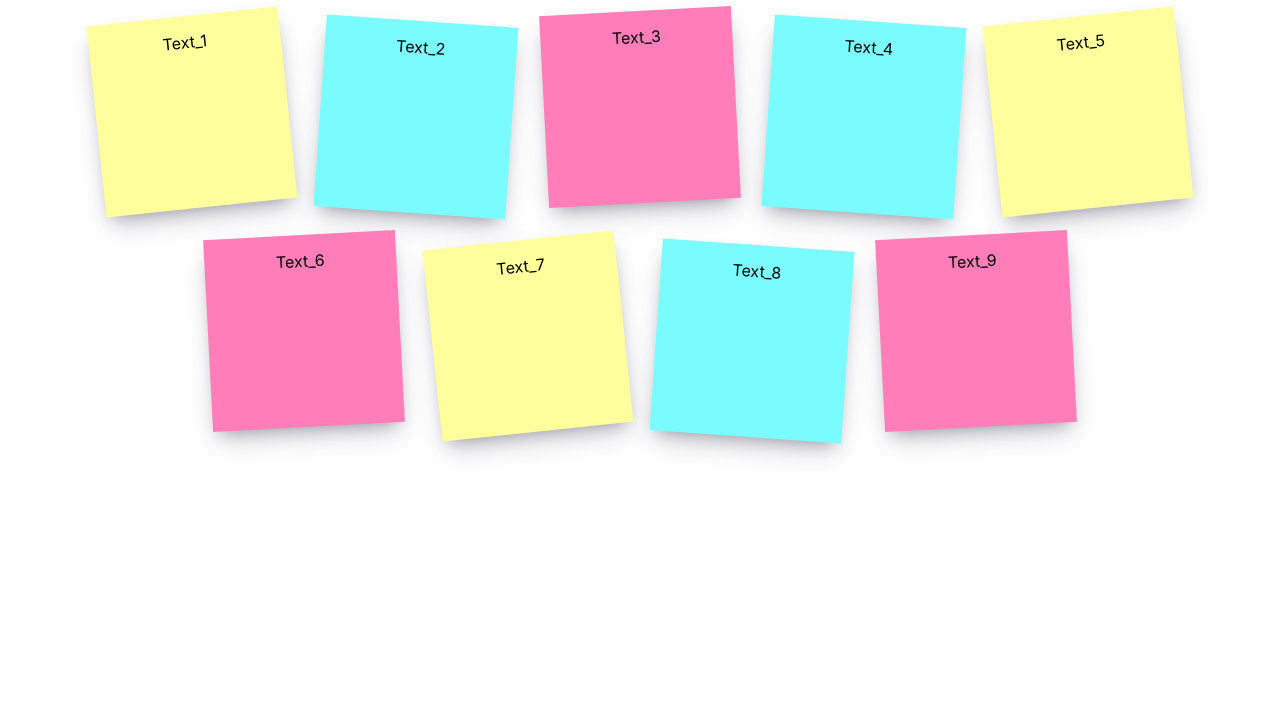
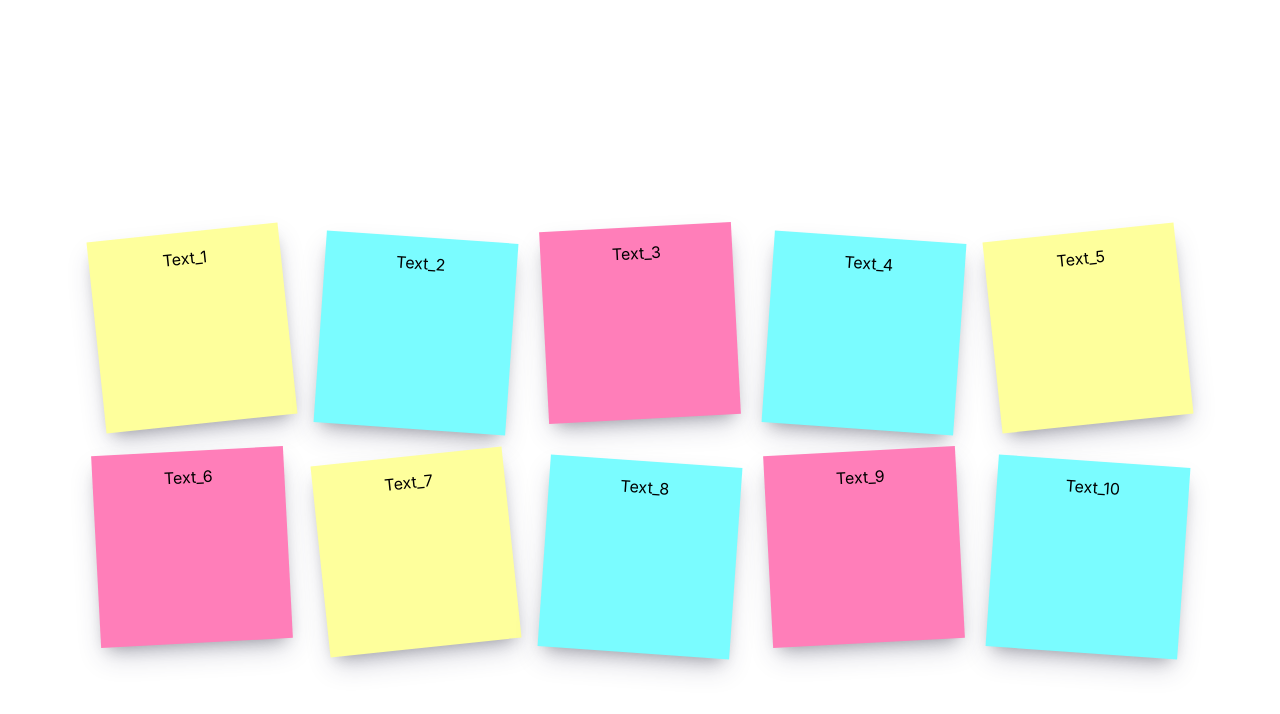
Before and after one commit to AtharvaSKarande/Notes-App-in-React, a React (Vite) app: page / in a window 1280 px wide. Shown: the top 714 px of the page. Built offline with nearby package versions, Linux system fonts and the light colour scheme.

Commit message:
Console logging on the change in note text.

```diff
--- a/src/App.css
+++ b/src/App.css
@@ -1,5 +1,12 @@
 .App{
     text-align: center;
+    margin-top: 40px;
+    min-height: 100%;
+    width: 100%;
+    padding-bottom: 50px;
+    display: flex;
+    flex-direction: column;
+    justify-content: center;
 }
 
 .notes-list{
--- a/src/App.jsx
+++ b/src/App.jsx
@@ -21,11 +21,15 @@ function App() {
   //   }
   // }
 
+  const onNoteUpdate = () => {
+    console.log("@");
+  };
+
   return (
     <div className="App">
       <div className="notes-list">
         {Notes.map((item, index) => {
-          return <Note note={item} key={index} />;
+          return <Note note={item} onNoteUpdate={onNoteUpdate} key={index} />;
         })}
       </div>
     </div>
--- a/src/components/Note/Note.css
+++ b/src/components/Note/Note.css
@@ -10,7 +10,7 @@
     position: relative;
     flex-direction: column;
     transform: rotate(-6deg);
-    transition: all ease 0.3s;
+    transition: all ease 0.25s;
     box-shadow: rgba(50, 50, 93, 0.25) 0px 13px 27px -5px, rgba(0, 0, 0, 0.3) 0px 8px 16px -8px;
 }
 
--- a/src/components/Note/Note.jsx
+++ b/src/components/Note/Note.jsx
@@ -1,9 +1,20 @@
 import "./Note.css";
 
 const Note = (props) => {
+  const noteTextUpdate = (event) => {
+    props.onNoteUpdate(event.currentTarget.textContent);
+  };
+
   return (
     <div className="note">
-      <div className="note_text">{props.note.text}</div>
+      <div
+        className="note_text"
+        onBlur={noteTextUpdate}
+        contentEditable
+        suppressContentEditableWarning
+      >
+        {props.note.text}
+      </div>
 
       <div className="note_link">
         <a href={props.note.link}>{props.note.link}</a>
--- a/src/notes/DummyNotes.jsx
+++ b/src/notes/DummyNotes.jsx
@@ -1,5 +1,14 @@
+const dummyNotes = [
+  { text: "Text_1", link: "Link_1" },
+  { text: "Text_2", link: "Link_2" },
+  { text: "Text_3", link: "Link_3" },
+  { text: "Text_4", link: "Link_4" },
+  { text: "Text_5", link: "Link_5" },
+  { text: "Text_6", link: "Link_6" },
+  { text: "Text_7", link: "Link_7" },
+  { text: "Text_8", link: "Link_8" },
+  { text: "Text_9", link: "Link_9" },
+  { text: "Text_10", link: "Link_10" },
+];
 
-const dummyNotes = [ {text:"Text_1",link:"Link_1"}, {text:"Text_2",link:"Link_2"}, {text:"Text_3",link:"Link_3"}, {text:"Text_4",link:"Link_4"},
-{text:"Text_5",link:"Link_5"}, {text:"Text_6",link:"Link_6"}, {text:"Text_7",link:"Link_7"}, {text:"Text_8",link:"Link_8"}, {text:"Text_9",link:"Link_9"},]
-
-export default dummyNotes
+export default dummyNotes;
```
